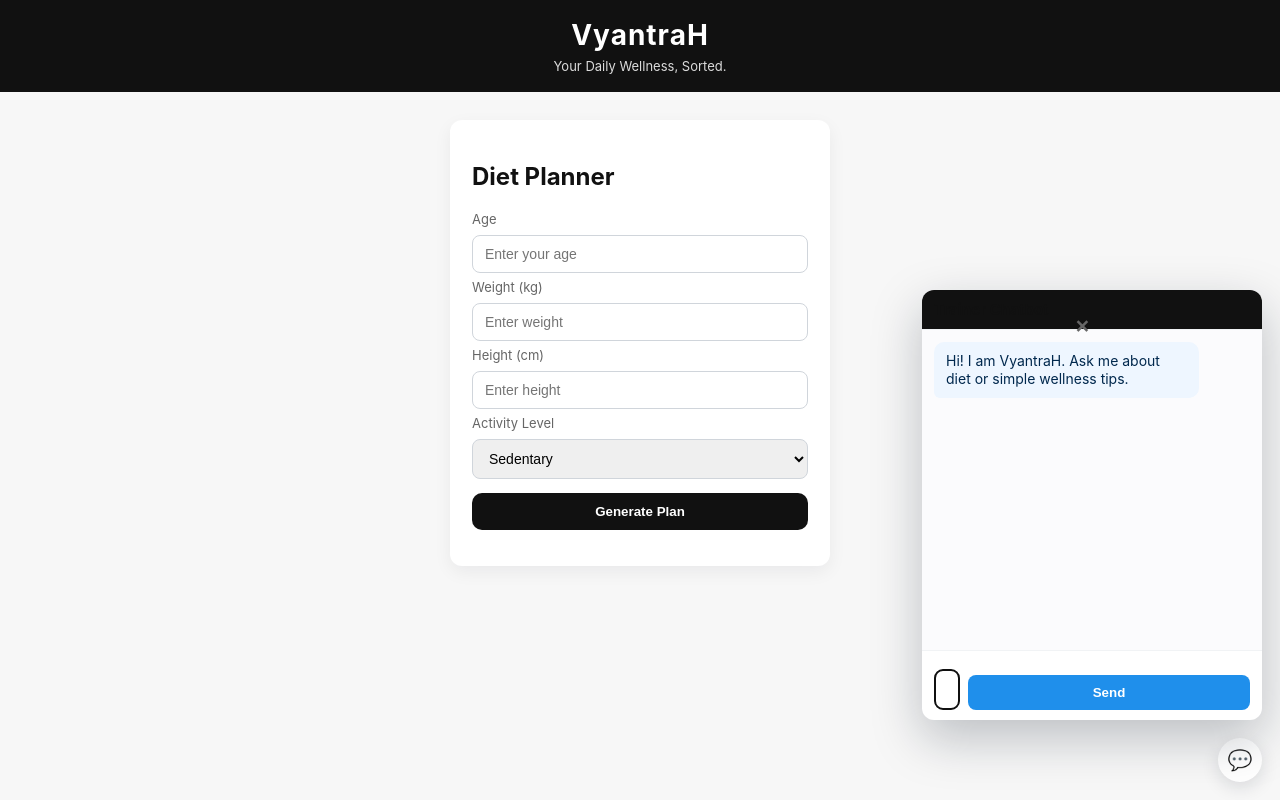
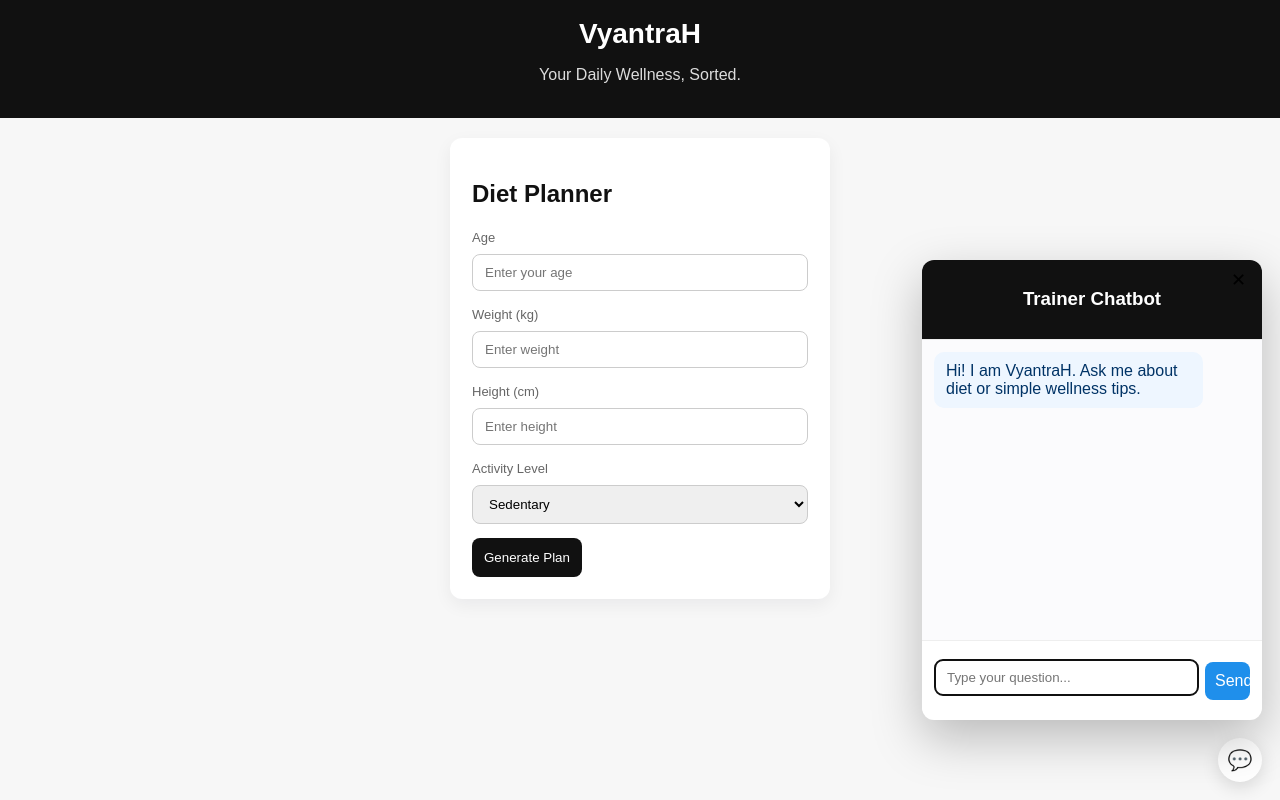
Before and after one commit to lightningninja-01/VyantraH, a plain HTML site: page index.html in a window 1280 px wide. Both pictures are taken after a click on the button "Open VyantraH chat". Drawn offline with Linux system fonts and the light colour scheme.

Commit message:
Refactor CSS for improved readability and consistency

```diff
--- a/style.css
+++ b/style.css
@@ -1,186 +1,173 @@
-:root{
-  --bg:#f7f7f7;
-  --card:#ffffff;
-  --primary:#111;
-  --accent:#1f8feb;
-  --muted:#666;
+:root {
+  --bg: #f7f7f7;
+  --card: #ffffff;
+  --primary: #111;
+  --accent: #1f8feb;
+  --muted: #666;
 }
-*{box-sizing:border-box}
-body{
-  margin:0;
-  font-family:Inter,system-ui,-apple-system,Segoe UI,Roboto,"Poppins",sans-serif;
-  background:var(--bg);
-  color:var(--primary);
-  -webkit-font-smoothing:antialiased;
-}
-header{
-  text-align:center;
-  padding:18px 12px;
-  background:#111;
-  color:#fff;
-}
-h1{ margin:0; font-size:28px; letter-spacing:1px; }
-.tagline{ margin:6px 0 0; opacity:.85; font-size:13px; }
-
-.page{ padding:28px 16px 80px; min-height:calc(100vh - 120px); }
-.center-wrap{ display:flex; justify-content:center; align-items:flex-start; }
-.card{
-  width:380px;
-  background:var(--card);
-  padding:22px;
-  border-radius:12px;
-  box-shadow:0 6px 18px rgba(14,20,30,0.06);
-}
-label{ display:block; font-size:13px; color:var(--muted); margin-top:6px; }
-input[type="number"], select, input[type="text"]{
-  width:100%;
-  padding:10px 12px;
-  margin-top:8px;
-  border-radius:8px;
-  border:1px solid #d0d5db;
-  font-size:14px;
-}
-button[type="submit"], button{
-  display:inline-block;
-  padding:11px 14px;
-  margin-top:14px;
-  border-radius:10px;
-  background:#111;
-  color:#fff;
-  border:none;
-  cursor:pointer;
-  font-weight:600;
-  width:100%;
-}
-button[type="submit"]:hover{ background:#222; }
-
-#result{ margin-top:14px; font-size:14px; color:#222; }
-
-/* floating chat icon */
-#chatIcon{
-  position:fixed;
-  right:18px;
-  bottom:18px;
-  width:44px;
-  height:44px;
-  border-radius:50%;
-  border:none;
-  background:#fff;
-  box-shadow:0 6px 18px rgba(16,24,40,0.12);
-  display:flex;
-  align-items:center;
-  justify-content:center;
-  cursor:pointer;
-  font-size:18px;
-  z-index:1400;
-  transition:transform .12s ease, box-shadow .12s;
-}
-#chatIcon:hover{ transform:translateY(-4px); box-shadow:0 10px 30px rgba(16,24,40,0.18); }
-.bot-emoji{ font-size:20px; }
-
-/* overlay - transparent but catches clicks */
-#chatOverlay{
-  position:fixed;
-  inset:0;
-  background:transparent;
-  z-index:1500;
-  display:none;
-}
-#chatOverlay.visible{ display:block; }
-
-/* chat modal anchored bottom-right */
-#chatModal{
-  position:fixed;
-  bottom:80px;   /* distance above icon */
-  right:18px;
-  width:340px;
-  max-height:70vh;
-  background:var(--card);
-  border-radius:12px;
-  box-shadow:0 18px 50px rgba(11,22,40,0.25);
-  z-index:1600;
-  display:none;
-  flex-direction:column;
-  overflow:hidden;
-  opacity:0;
-  transform:translateY(8px);
-  transition:opacity .18s ease, transform .18s ease;
-}
-#chatModal.visible{
-  display:flex;
-  opacity:1;
-  transform:translateY(0);
+* { box-sizing: border-box; }
+body {
+  margin: 0;
+  font-family: "Poppins", sans-serif;
+  background: var(--bg);
+  color: var(--primary);
 }
 
-/* modal header: relative for absolute close button */
-.modal-header{
-  position:relative;           /* important for absolute child */
-  display:flex;
-  align-items:center;
-  padding:10px 12px;
-  border-bottom:1px solid #f1f3f5;
+/* HEADER */
+header {
+  text-align: center;
+  padding: 18px 12px;
+  background: #111;
+  color: #fff;
 }
-.modal-header h3{ margin:0; font-size:15px; color:var(--primary); }
+h1 { margin: 0; font-size: 28px; }
+.tagline { opacity: 0.85; }
 
-/* PLACE close button at top-right corner inside modal */
-.close-btn{
-  position:absolute;
-  right:10px;
-  top:8px;
-  background:transparent;
-  border:none;
-  font-size:18px;
-  cursor:pointer;
-  color:var(--muted);
-  padding:6px;
-  line-height:1;
-  border-radius:6px;
+/* PAGE */
+.page { padding: 20px; }
+.center-wrap { display: flex; justify-content: center; }
+.card {
+  width: 380px;
+  background: var(--card);
+  padding: 22px;
+  border-radius: 12px;
+  box-shadow: 0 6px 18px rgba(14,20,30,0.06);
 }
-.close-btn:hover{ background:rgba(0,0,0,0.04); color:#111; }
-
-/* messages area */
-.chat-messages{
-  padding:12px;
-  display:flex;
-  flex-direction:column;
-  gap:10px;
-  height:320px;
-  overflow:auto;
-  background:#fbfbfd;
+label { font-size: 13px; color: var(--muted); }
+input, select {
+  width: 100%;
+  padding: 10px 12px;
+  margin: 8px 0 14px;
+  border-radius: 8px;
+  border: 1px solid #ccc;
 }
-.msg{ max-width:84%; padding:10px 12px; border-radius:10px; font-size:14px; line-height:1.3; }
-.msg.you{ align-self:flex-end; background:#111; color:#fff; border-bottom-right-radius:6px; }
-.msg.bot{ align-self:flex-start; background:#eef6ff; color:#00284d; border-bottom-left-radius:6px; }
-
-/* input row */
-.chat-form{
-  display:flex;
-  gap:8px;
-  padding:10px 12px;
-  border-top:1px solid #f1f3f5;
+button[type="submit"] {
+  padding: 12px;
+  background: #111;
+  color: #fff;
+  border-radius: 8px;
+  border: none;
+  cursor: pointer;
 }
-.chat-form input{
-  flex:1;
-  padding:10px 12px;
-  border-radius:8px;
-  border:1px solid #e0e3e7;
-  font-size:14px;
-}
-.chat-form button{
-  padding:10px 14px;
-  border-radius:8px;
-  background:var(--accent);
-  color:#fff;
-  border:none;
-  cursor:pointer;
+button[type="submit"]:hover {
+  background: #222;
 }
 
-/* utility classes */
-.hidden{ display:none !important; }
+/* FLOATING CHAT ICON */
+#chatIcon {
+  position: fixed;
+  right: 18px;
+  bottom: 18px;
+  width: 44px;
+  height: 44px;
+  border-radius: 50%;
+  border: none;
+  background: #fff;
+  box-shadow: 0 6px 18px rgba(0,0,0,0.12);
+  cursor: pointer;
+  font-size: 20px;
+}
 
-/* responsive */
-@media (max-width:480px){
-  .card{ width:92%; padding:16px; }
-  #chatModal{ width:92%; right:4%; bottom:70px; }
-  #chatIcon{ right:12px; bottom:12px; width:44px; height:44px; }
+/* OVERLAY */
+#chatOverlay {
+  position: fixed;
+  inset: 0;
+  background: transparent;
+  display: none;
+  z-index: 1500;
 }
+#chatOverlay.visible { display: block; }
+
+/* CHAT POPUP */
+#chatModal {
+  position: fixed;
+  bottom: 80px;
+  right: 18px;
+  width: 340px;
+  background: var(--card);
+  border-radius: 12px;
+  display: none;
+  box-shadow: 0 18px 50px rgba(0,0,0,0.25);
+  flex-direction: column;
+  overflow: hidden;
+  opacity: 0;
+  transform: translateY(8px);
+  z-index: 1600;
+  transition: opacity .18s, transform .18s;
+}
+#chatModal.visible {
+  display: flex;
+  opacity: 1;
+  transform: translateY(0);
+}
+
+/* HEADER */
+.modal-header {
+  position: relative;
+  padding: 10px 12px;
+  border-bottom: 1px solid #eee;
+}
+.close-btn {
+  position: absolute;
+  right: 10px;
+  top: 8px;
+  font-size: 18px;
+  border: none;
+  background: none;
+  cursor: pointer;
+}
+
+/* MESSAGES */
+.chat-messages {
+  height: 300px;
+  padding: 12px;
+  overflow-y: auto;
+  background: #fbfbfd;
+  display: flex;
+  flex-direction: column;
+  gap: 10px;
+}
+.msg {
+  max-width: 85%;
+  padding: 10px 12px;
+  border-radius: 10px;
+}
+.msg.you {
+  align-self: flex-end;
+  background: #111;
+  color: #fff;
+}
+.msg.bot {
+  background: #eef6ff;
+  color: #003366;
+}
+
+/* CHAT INPUT + SMALL SEND BUTTON */
+.chat-form {
+  display: flex;
+  align-items: center;
+  gap: 6px;
+  padding: 10px 12px;
+  border-top: 1px solid #eee;
+}
+.chat-form input {
+  flex: 1;
+  padding: 10px 12px;
+  border-radius: 8px;
+  border: 1px solid #ccc;
+}
+.chat-form button {
+  padding: 6px 10px;
+  min-width: 40px;
+  max-width: 45px;
+  height: 38px;
+  font-size: 16px;
+  border-radius: 8px;
+  background: var(--accent);
+  color: #fff;
+  border: none;
+  cursor: pointer;
+}
+
+/* UTILITY */
+.hidden { display: none !important; }
```
